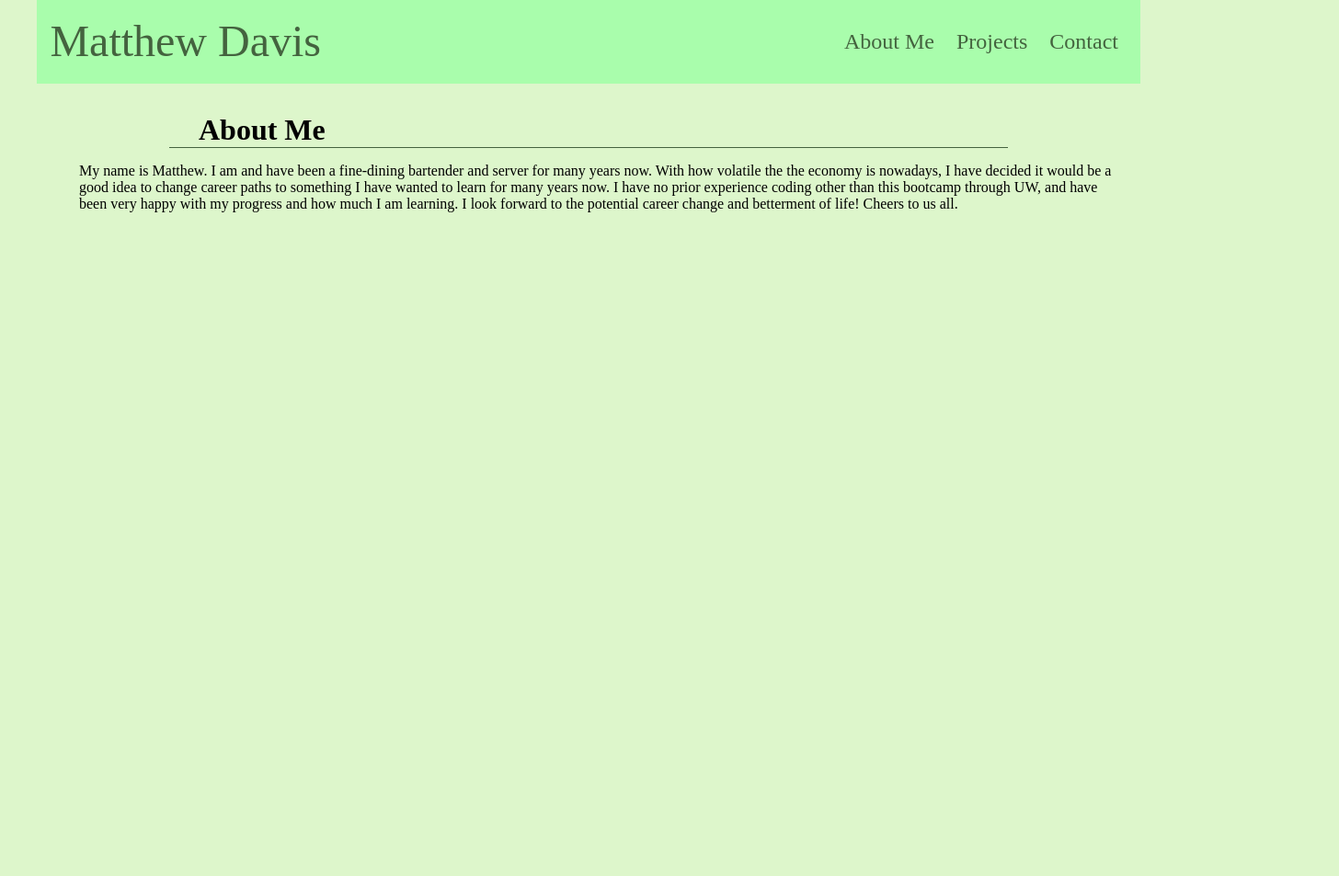
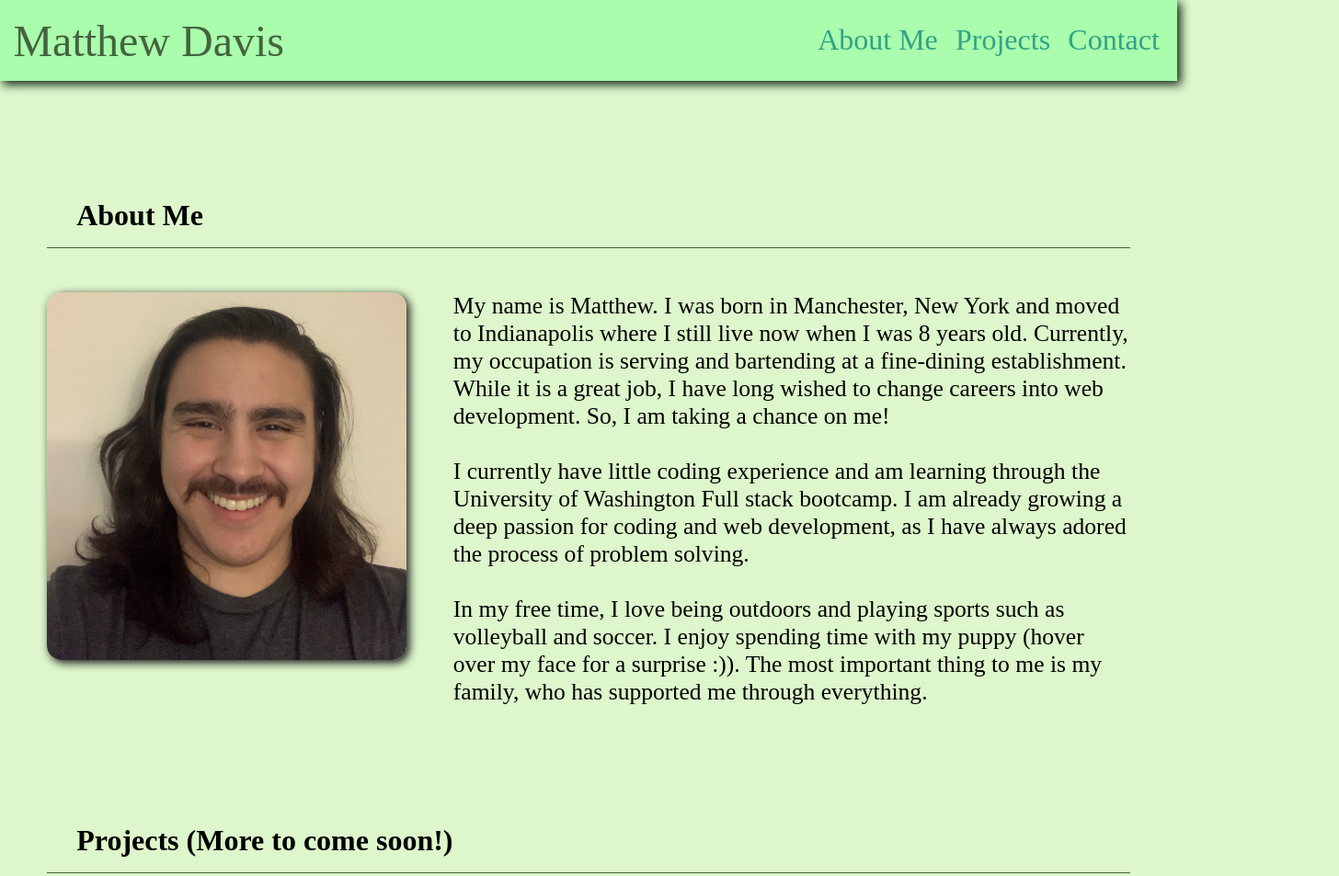
Before and after one commit to MaDCodingPower/PortfolioPage, a plain HTML site: page index.html in a window 1280 px wide. Shown: the top 953 px of the page at 92% size, 1456 px wide, since content can reach past the window. Before the commit the page ends 800 px from the top, so only its background shows below. Drawn offline with Linux system fonts and the light colour scheme.

Commit message:
adding many elements to html and css. Project area and also hover elements in css

```diff
--- a/assets/css/style.css
+++ b/assets/css/style.css
@@ -12,8 +12,9 @@
 }
 
 html {
-    max-width: 1200px;
+    max-width: 1500px;
     margin: 0 auto;
+    scroll-behavior: smooth;
 }
 
 body {
@@ -23,18 +24,13 @@ body {
     justify-content: center;
 }
 
-li {
-    margin-right: 1em;
-    font-size: 1.5em;
-    color: var(--dark);
+main {
+    display: flex;
+    justify-content: center;
+    width: 92%;
+    flex-wrap: wrap;
+
 }
-
-ul {
-    list-style-type: none;
-    display: flex;
-    margin: 2rem 0;
-}
-
 
 header {
     display: flex;
@@ -42,8 +38,11 @@ header {
     background-color: var(--mint);
     text-align: center;
     justify-content: space-between;
+    align-items: center;
     margin-left: auto;
     margin-right: auto;
+    padding-bottom: 1em;
+    box-shadow: 3px 3px 10px .5px #102315;
 }
 
 .name {
@@ -53,25 +52,62 @@ header {
     padding-left: .3em;
 }
 
-main {
+.navBarLinks {
     display: flex;
-    justify-content: center;
-    width: 95%;
-    flex-wrap: wrap;
+    justify-content: end;
+}
+
+.navLink {
+    font-size: 2em;
+    padding-top: .5em;
+    margin-right: .6em;
+    text-decoration: none;
+    color: var(--zomp);
+    transition: color .3s;
+}
+
+.navLink:hover {
+    border-bottom: 1px solid #44633F;
+    color: var(--dark);
 
 }
 
 h3 {
     font-size: 2em;
-    width: 80%;
+    width: 100%;
     text-align: left;
     border-bottom: 1px solid #44633F;
-    padding: 2em 0 0 1em;
-    padding-top: 1em
+    padding: 2em 0 .5em 1em;
+    padding-top: 4em
 }
 
 .sectionHeader{
     display: flex;
-    padding: 2em 0 0 1em;
-    padding-top: 1em
+    flex-wrap: nowrap;
+    justify-content: space-between;
+    padding-top: 3em
 }
+
+.matthewHeadshot {
+    max-width: 400px;
+    max-height: 400px;
+    border-radius: 1em;
+    box-shadow: 3px 3px 10px .5px #222222;
+}
+
+#bio {
+    padding-left: 2em;
+    font-size: 1.6em;
+}
+
+.projectImg {
+    max-width: 720px;
+    max-height: 360px;
+    margin: 3em 3em;
+    box-shadow: 3px 3px 10px .5px #2d2c2c;
+    transition: .4s;
+}
+
+.projectImg:hover {
+    transform: scale(1.05);
+}
--- a/index.html
+++ b/index.html
@@ -10,27 +10,32 @@
     <body>
         <header>
             <div class="name">Matthew Davis</div>
-            <ul>
-                <li>About Me</li>
-                <li>Projects</li>
-                <li>Contact</li>
-            </ul>
+            <div class="navBarLinks">
+                <a class="navLink" href="#bio">About Me</a>
+                <a class="navLink" href="#projectImgScroll">Projects</a>
+                <a class="navLink">Contact</a>
+            </div class="navBarLinks">
         </header>
         <main>
 
             <h3>About Me</h3>
-            <section class="sectionHeader about">
-                <div>
-                    <p>My name is Matthew. I am and have been a fine-dining bartender and server for many years now. With how volatile the
-                        the economy is nowadays, I have decided it would be a good idea to change career paths to something I have wanted
-                        to learn for many years now. I have no prior experience coding other than this bootcamp through UW, and have been
-                        very happy with my progress and how much I am learning. I look forward to the potential career change and betterment
-                        of life! Cheers to us all.
-                    </p>
-                </div>
+            <section class="sectionHeader aboutMe">
+                <img src="./assets/img/IMG_1414.jpg" alt="Matthew's Headshot" class="matthewHeadshot">
+                <p id="bio">My name is Matthew. I was born in Manchester, New York and moved to Indianapolis where I still live now when I was 8 years old.
+                    Currently, my occupation is serving and bartending at a fine-dining establishment. While it is a great job, I have long wished to change
+                    careers into web development. So, I am taking a chance on me!
+                    <br><br>I currently have little coding experience and am learning through the University of Washington Full stack bootcamp. I am already
+                    growing a deep passion for coding and web development, as I have always adored the process of problem solving.
+                    <br><br>In my free time, I love being outdoors and playing sports such as volleyball and soccer. I enjoy spending time with my puppy (hover
+                    over my face for a surprise :)). The most important thing to me is my family, who has supported me through everything.
+                </p>
             </section>
-
-
+            <h3>Projects (More to come soon!)</h3>
+            <section class="sectionHeader projects">
+                <img src="./assets/img/RandomMovie.PNG" alt="Random Movie Selector Preview" class="projectImg" id="projectImgScroll">
+                <img src="./assets/img/DailyPlanner.PNG" alt="Daily Planner Preview" class="projectImg">
+            </section>
+            <br><br><br><br><br><br><br><br><br><br><br><br><br><br><br><br><br><br><br><br><br><br><br><br><br><br><br><br><br><br><br><br><br><br><br><br><br><br><br><br><br><br><br><br><br><br><br><br><br><br><br><br>
         </main>
 
     </body>
```
Also changed, not shown: assets/img/DailyPlanner.PNG (added), assets/img/IMG_1414.jpg (added), assets/img/RandomMovie.PNG (added).
